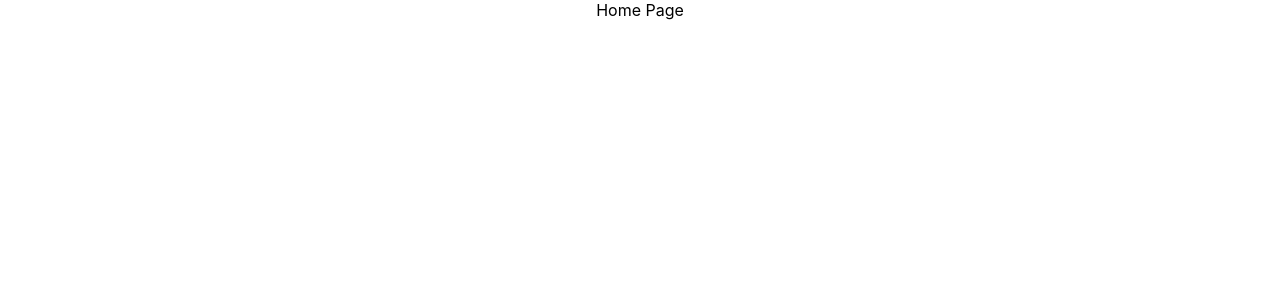
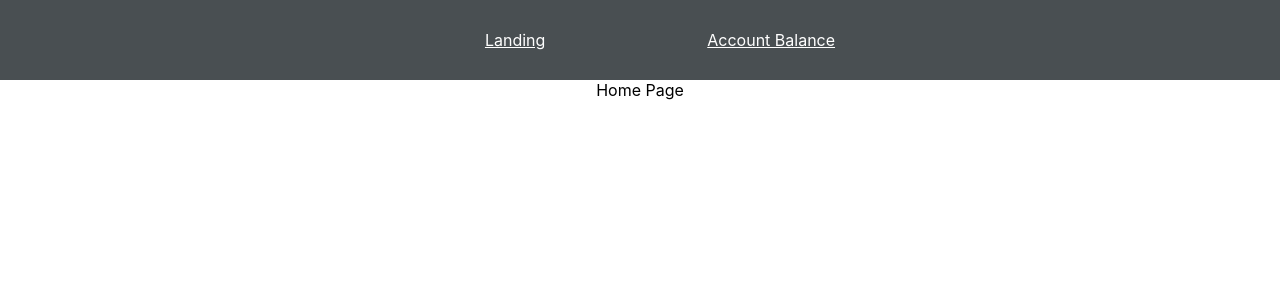
Before and after one commit to YJSincerely/SEED2021_TT2-3, a React (Create React App) app: page / in a window 1280 px wide. Shown: the top 300 px of the page. Built offline with nearby package versions, Linux system fonts and the light colour scheme.

Commit message:
Basic Navigation bar
- Landing Page
- Account Balance PAge (with temp fixed csutID)

```diff
--- a/src/App.css
+++ b/src/App.css
@@ -1,8 +1,4 @@
-* {
-  list-style-type: none;
-}
-
-
+/* ------------------------DEFAULT------------------------ */
 .App {
   text-align: center;
 }
@@ -41,3 +37,38 @@
     transform: rotate(360deg);
   }
 }
+
+/* ------------------------DEFAULT------------------------ */
+
+/* ------------------------CUSTOM------------------------ */
+* {
+  list-style-type: none;
+}
+
+#nav{
+  display: flex;
+  justify-content: space-around;
+  align-items: center;
+  min-height: 10vh;
+  background: rgb(73, 79, 82
+  );
+  color: white;
+}
+
+.nav-links{
+  width: 40%;
+  display: flex;
+  justify-content: space-around;
+  align-items: center;
+  list-style: none;
+}
+
+.nav-link{
+  margin-left: 20px;
+  margin-right: 20px;
+}
+
+.navigation-link{
+  color: white;
+}
+/* ------------------------CUSTOM------------------------ */
--- a/src/App.js
+++ b/src/App.js
@@ -2,11 +2,13 @@ import logo from "./logo.svg";
 import "./App.css";
 import { BrowserRouter as Router, Switch, Route, Link } from "react-router-dom";
 import { AccountBalance } from "./components/AccountBalance";
+import { Navbar } from "./components/Navbar";
 
 function App() {
 	return (
 		<div className="App">
 			<Router>
+				<Navbar />
 				<Switch>
 					<Route exact path="/">
 						Home Page
--- /dev/null
+++ b/src/components/Navbar.js
@@ -0,0 +1,21 @@
+import React from "react";
+import { Link } from "react-router-dom";
+
+export const Navbar = () => {
+	return (
+		<div id="nav">
+			<ul className="nav-links">
+				<li className="nav-link">
+					<Link className="navigation-link" to={"/"}>
+						Landing
+					</Link>
+				</li>
+				<li className="nav-link">
+					<Link className="navigation-link" to={"/accountBalance"}>
+						Account Balance
+					</Link>
+				</li>
+			</ul>
+		</div>
+	);
+};
```
Also changed, not shown: 1 other file (tests, documents, lock files or other folders).
